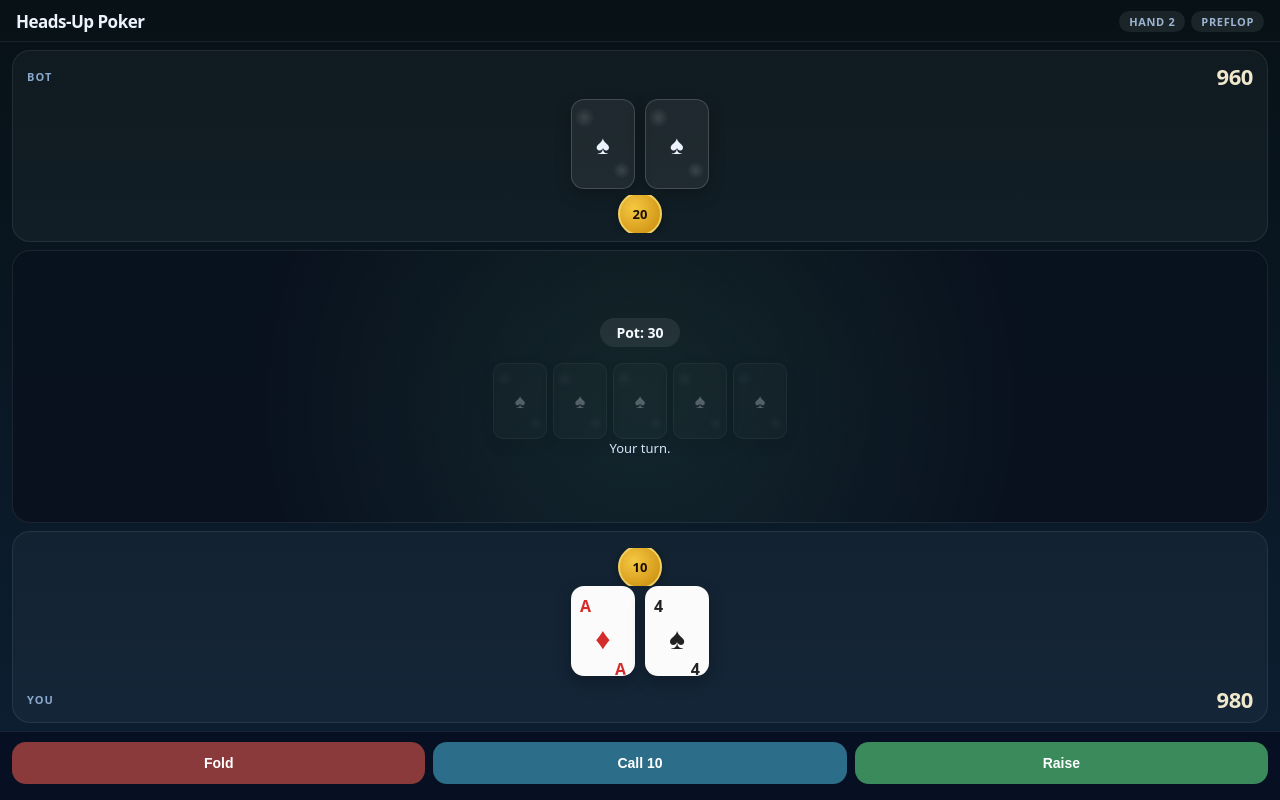
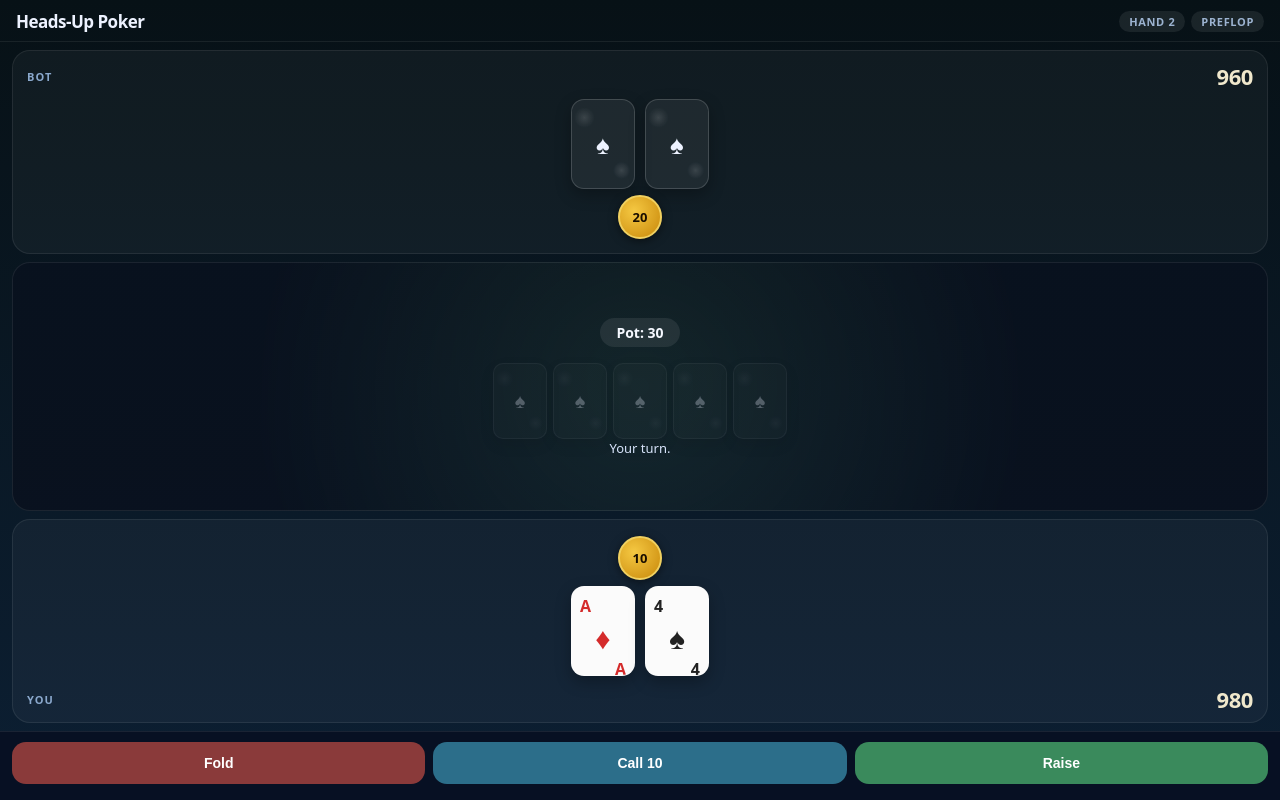
Before and after one commit to Vaibhavborra/poker-tell-detector, a React (Vite) app: page / in a window 1280 px wide. Built offline with nearby package versions, Linux system fonts and the light colour scheme.

Commit message:
fix badge clipping, add hand names at showdown

```diff
--- a/src/App.jsx
+++ b/src/App.jsx
@@ -77,20 +77,21 @@ function BetBadge({ amount }) {
   return (
     <div style={{
       display: 'flex', justifyContent: 'center', alignItems: 'center',
-      height: visible ? 38 : 0,
+      maxHeight: visible ? 60 : 0,
       opacity: visible ? 1 : 0,
-      overflow: 'hidden',
-      transition: 'height 300ms ease, opacity 300ms ease',
-      marginTop: visible ? 6 : 0,
+      overflow: 'visible',
+      transition: 'max-height 300ms ease, opacity 300ms ease',
+      padding: visible ? '6px 0' : '0',
     }}>
       <div style={{
         width: 44, height: 44, borderRadius: '50%',
         background: 'radial-gradient(circle at 35% 35%, #f5c842, #c8880a)',
         border: '2px solid #f0d060',
-        boxShadow: '0 2px 8px rgba(0,0,0,0.4)',
+        boxShadow: '0 2px 10px rgba(0,0,0,0.5)',
         display: 'flex', alignItems: 'center', justifyContent: 'center',
         fontSize: amount >= 1000 ? 10 : amount >= 100 ? 11 : 13,
         fontWeight: 800, color: '#1a0e00',
+        flexShrink: 0,
       }}>{amount}</div>
     </div>
   );
@@ -278,6 +279,16 @@ export default function App() {
             ))}
           </div>
           <div style={msgTxt}>{message}</div>
+          {revealBot && gameState.handLog?.result?.method === 'showdown' && (
+            <div style={handNamesRow}>
+              <span style={handNameTag('player', gameState.winner)}>
+                You: {gameState.handLog.result.playerHand?.name ?? '—'}
+              </span>
+              <span style={handNameTag('bot', gameState.winner)}>
+                Bot: {gameState.handLog.result.botHand?.name ?? '—'}
+              </span>
+            </div>
+          )}
         </div>
 
         {/* Player panel */}
@@ -414,6 +425,14 @@ const cardSlot = (i, active, rm) => ({
   transition: rm ? 'none' : `transform 240ms ease ${i*55}ms, opacity 240ms ease ${i*55}ms`,
 });
 const msgTxt = { fontSize: 13, color: '#dce8ff', textAlign: 'center', lineHeight: 1.4 };
+const handNamesRow = { display: 'flex', gap: 8, justifyContent: 'center', flexWrap: 'wrap' };
+const handNameTag = (who, winner) => ({
+  fontSize: 12, fontWeight: 700,
+  padding: '3px 10px', borderRadius: 999,
+  background: winner === who ? 'rgba(255,210,73,0.18)' : 'rgba(255,255,255,0.06)',
+  color: winner === who ? '#f5c842' : '#8aa8cc',
+  border: winner === who ? '1px solid rgba(255,210,73,0.4)' : '1px solid rgba(255,255,255,0.08)',
+});
 
 const actionBar = (disabled) => ({
   flexShrink: 0,
```
